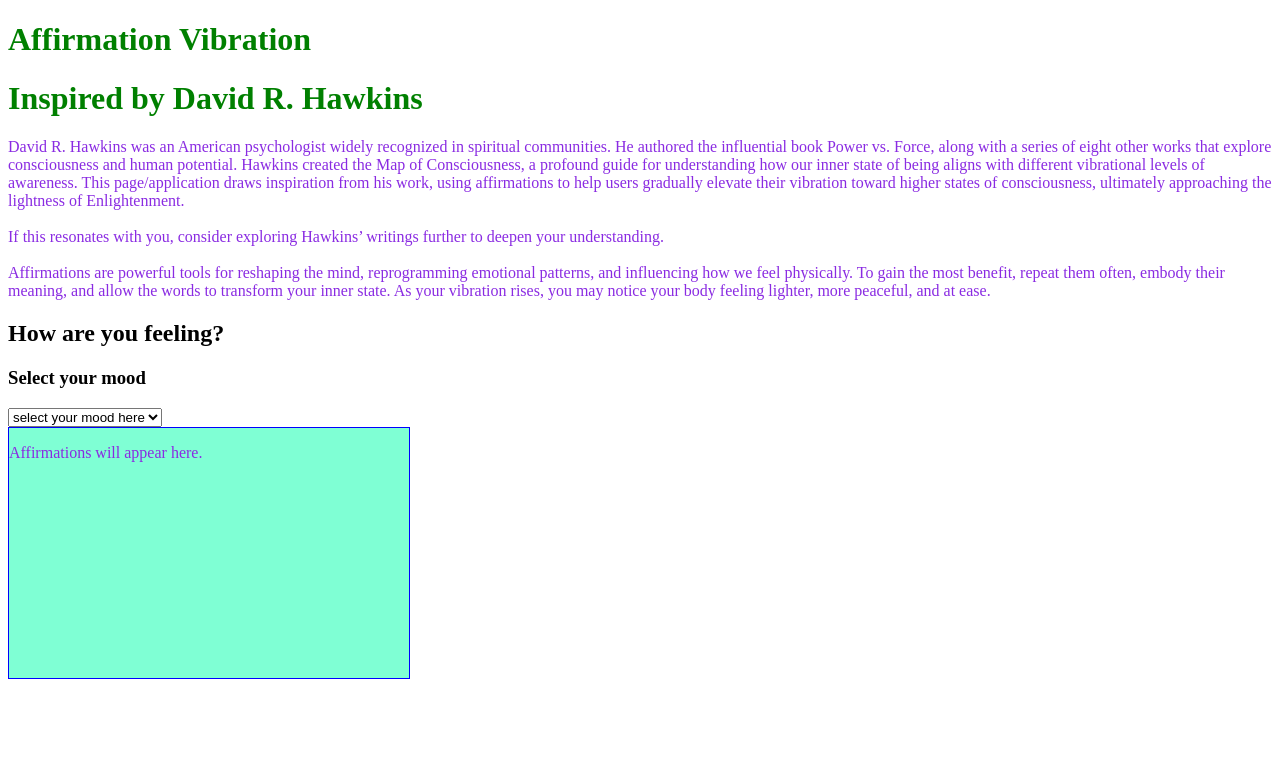
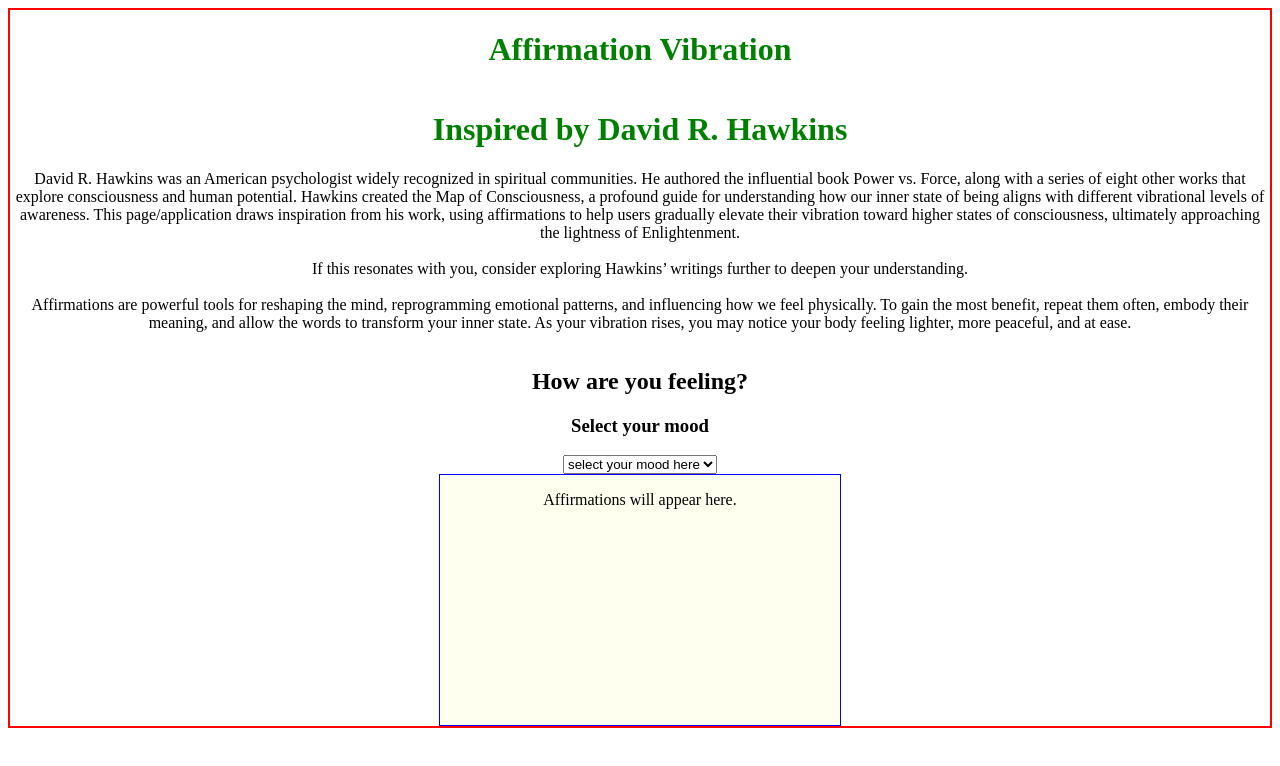
Before and after one commit to daijha/affirmationvibration, a React app in the folder frontend/: page / in a window 1280 px wide. Shown: the top 766 px of the page. Built offline with nearby package versions, Linux system fonts and the light colour scheme; the HTML template or start-up script is replaced by a standard one.

Commit message:
shifted the mood state tracker to parent + created props

```diff
--- a/frontend/src/App.css
+++ b/frontend/src/App.css
@@ -1,13 +1,71 @@
 p {
-color:blueviolet;
+  color:#000000;
 }
 
-h1{
-    color:green;
+h1 {
+  color: green;
 }
-.displaybox{
-    background-color: aquamarine;
-    border:1px solid blue;
-    height: 250px;
-    width: 400px;
+.page {
+  text-align: center;
+  border: 2px solid red;
+  display: flex;
+  flex-direction: column;
+  align-items: center;
 }
+.displaybox {
+  background-color: #FFFFF0;
+  border: 1px solid blue;
+  height: 250px;
+  width: 400px;
+}
+.shame-bg {
+  background-color: #800000;
+}
+.guilt-bg {
+  background-color: #8b0000;
+}
+.apathy-bg {
+  background-color: #a52a2a;
+}
+.grief-bg {
+  background-color: #b22222;
+}
+.fear-bg {
+  background-color: #dc143c;
+}
+.desire-bg {
+  background-color: #ff4500;
+}
+.anger-bg {
+  background-color: #ff6347;
+}
+.pride-bg {
+  background-color: #ff8c00;
+}
+.courage-bg {
+  background-color: #ffa500;
+}
+.neutrality-bg {
+  background-color: #ffd700;
+}
+.willingness-bg {
+  background-color: #ffff00;
+}
+.acceptance-bg {
+  background-color: #adff2f;
+}
+.reason-bg {
+  background-color: #00ff7f;
+}
+.love-bg {
+  background-color: #00fa9a;
+}
+.joy-bg {
+  background-color: #00ced1;
+}
+.peace-bg {
+  background-image: linear-gradient(to bottom, #1e90ff, #9370db);
+}
+.enlightenment-bg {
+  background-image: linear-gradient(to bottom, #9370db, #ffffff);
+}
--- a/frontend/src/App.jsx
+++ b/frontend/src/App.jsx
@@ -2,13 +2,15 @@
 import Title from "./components/Title";
 import About from "./components/About";
 import Affirmations from "./components/Affirmations";
+import { useState } from "react";
 
 function App() {
+    const [mood, setMood] = useState("");
   return (
-    <div>
+    <div className= {`page ${mood}-bg`}> {/* divs can have more that 1 classname */}
       <Title/>
       <About/>
-      <Affirmations/>
+      <Affirmations mood={mood} setMood={setMood} /> {/*state passed as props */}
     </div>
   );
 }
--- a/frontend/src/components/Affirmations.jsx
+++ b/frontend/src/components/Affirmations.jsx
@@ -8,8 +8,8 @@
 
 import "../App.css";
 
-function Affirmations() {
-  const [mood, setMood] = useState("");
+function Affirmations({mood, setMood}) {
+  // not needed if takes props: const [mood, setMood] = useState("");
   const [affs, setAffs] = useState({});
   useEffect(() => {
     // fetching the affs from the backend
@@ -33,7 +33,7 @@
   console.log("affirmations array:", affs.affirmations);
 
   return (
-    <div>
+    <div > {/*have to use curly braces for the template literal */}
 
       <h2>How are you feeling?</h2>
       <h3>Select your mood</h3>
```
